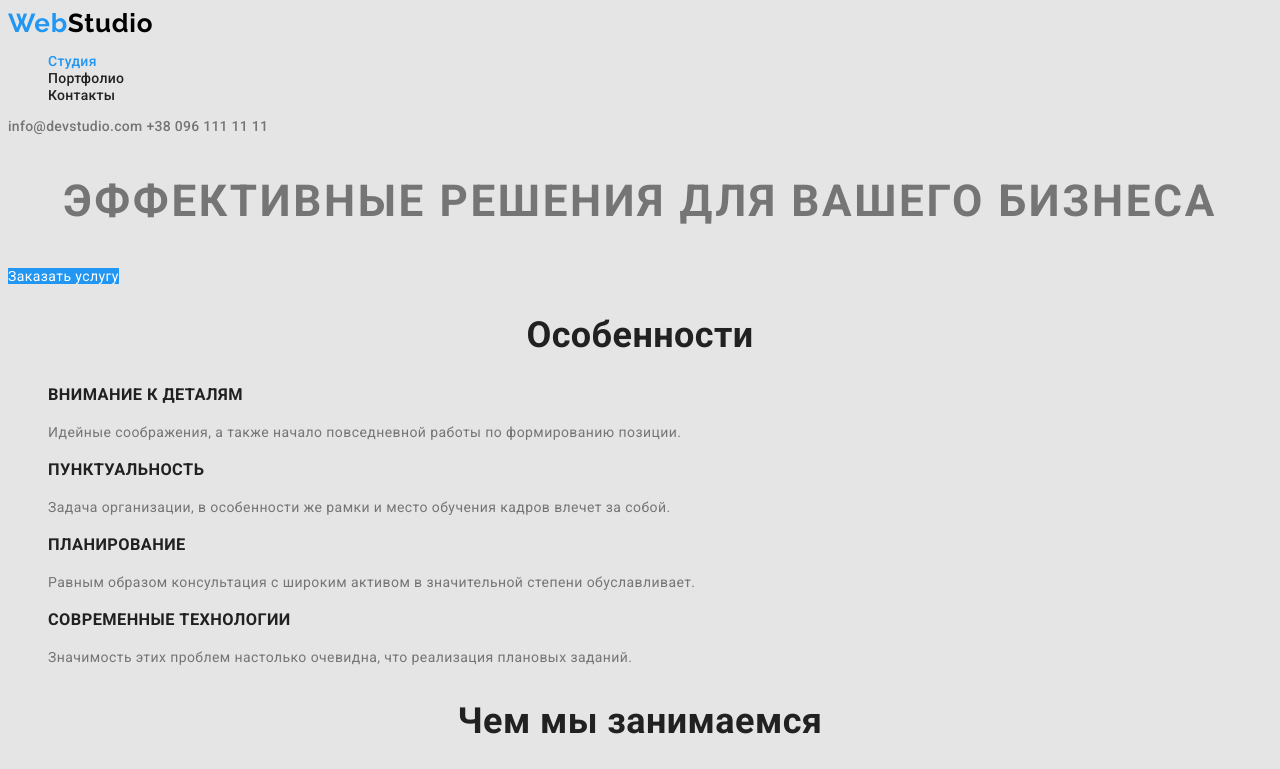
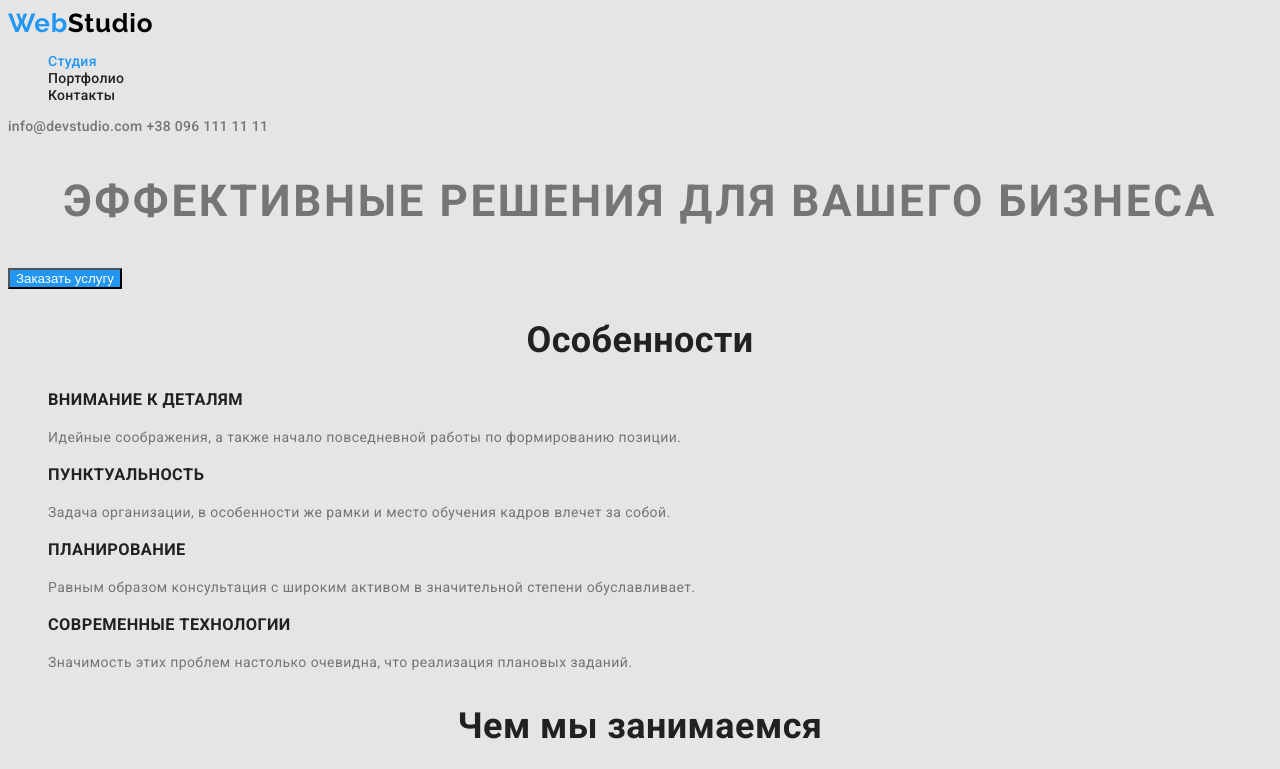
Before and after one commit to olehmak1992/html-hw-02, a plain HTML site: page index.html in a window 1280 px wide. Shown: the top 769 px of the page. Drawn offline with Linux system fonts and the light colour scheme.

Commit message:
change a on btn and add some btn styles

```diff
--- a/css/styles.css
+++ b/css/styles.css
@@ -9,7 +9,7 @@
  белый #FFFFFF
  первичный #E5E5E5
  вторичный цвет фона #2F303A
- цвет фона команды #F5F4FA
+ цвет фона команды и кнопок на портфолио #F5F4FA
 */
 
 /* Common styles */
@@ -19,10 +19,13 @@
   --title-text-color: #212121;
   --accent: #2196f3;
   --ftr-address-link-color: rgba(255, 255, 255, 0.6);
+  --primary-bg-color: #e5e5e5;
+  --secondary-bg-color: #2f303a;
+  --tertiary-bg-color: #f5f4fa;
 }
 
 body {
-  background-color: #e5e5e5;
+  background-color: var(--primary-bg-color);
   color: var(--primary-text-color);
 
   font-family: 'Roboto', sans-serif;
@@ -79,6 +82,8 @@ body {
   line-height: 1.14;
   letter-spacing: 0.02em;
   text-decoration: none;
+
+  cursor: pointer;
 }
 
 .header-address a:hover,
@@ -99,11 +104,11 @@ body {
   text-transform: uppercase;
 }
 
-.hero-link {
+.hero-btn {
   color: #fff;
   background-color: var(--accent);
 
-  text-decoration: none;
+  cursor: pointer;
 }
 
 /* Section */
@@ -149,14 +154,17 @@ body {
 
 .btn-list .btn {
   color: var(--title-text-color);
+  background-color: var(--tertiary-bg-color);
 
   font-family: inherit;
+  cursor: pointer;
 }
 
-/* .btn-list .btn:hover,
+.btn-list .btn:hover,
 .btn-list .btn:focus {
   color: #fff;
-} */
+  background-color: var(--accent);
+}
 
 .products-list .title {
   color: var(--title-text-color);
@@ -176,4 +184,5 @@ body {
 
   font-style: normal;
   text-decoration: none;
+  cursor: pointer;
 }
--- a/index.html
+++ b/index.html
@@ -29,7 +29,7 @@
     <main>
         <section class="hero">
             <h1 class="hero-title">Эффективные решения для вашего бизнеса</h1>
-            <a href="" class="hero-link">Заказать услугу</a>
+            <button type="button" class="hero-btn">Заказать услугу</button>
         </section>
 <section class="section">
     <h2 class="section-title">Особенности</h2>
```
